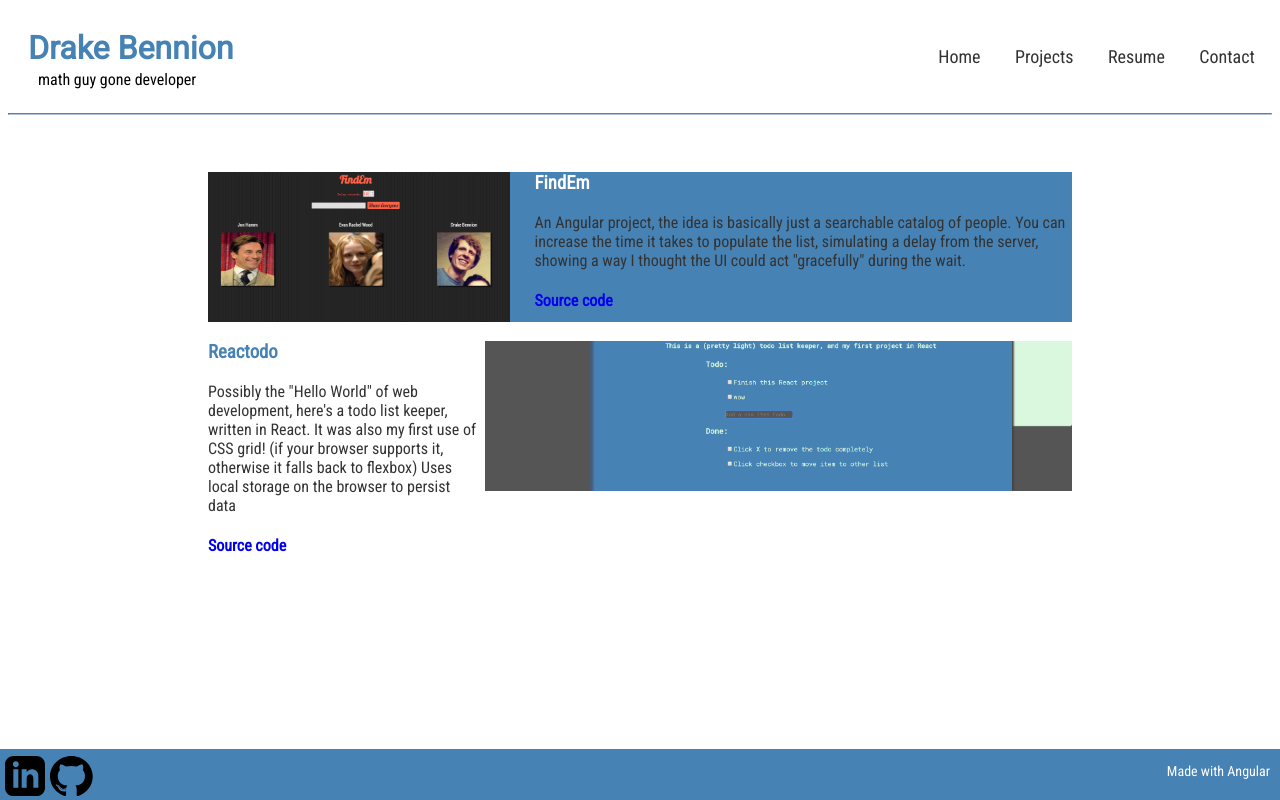
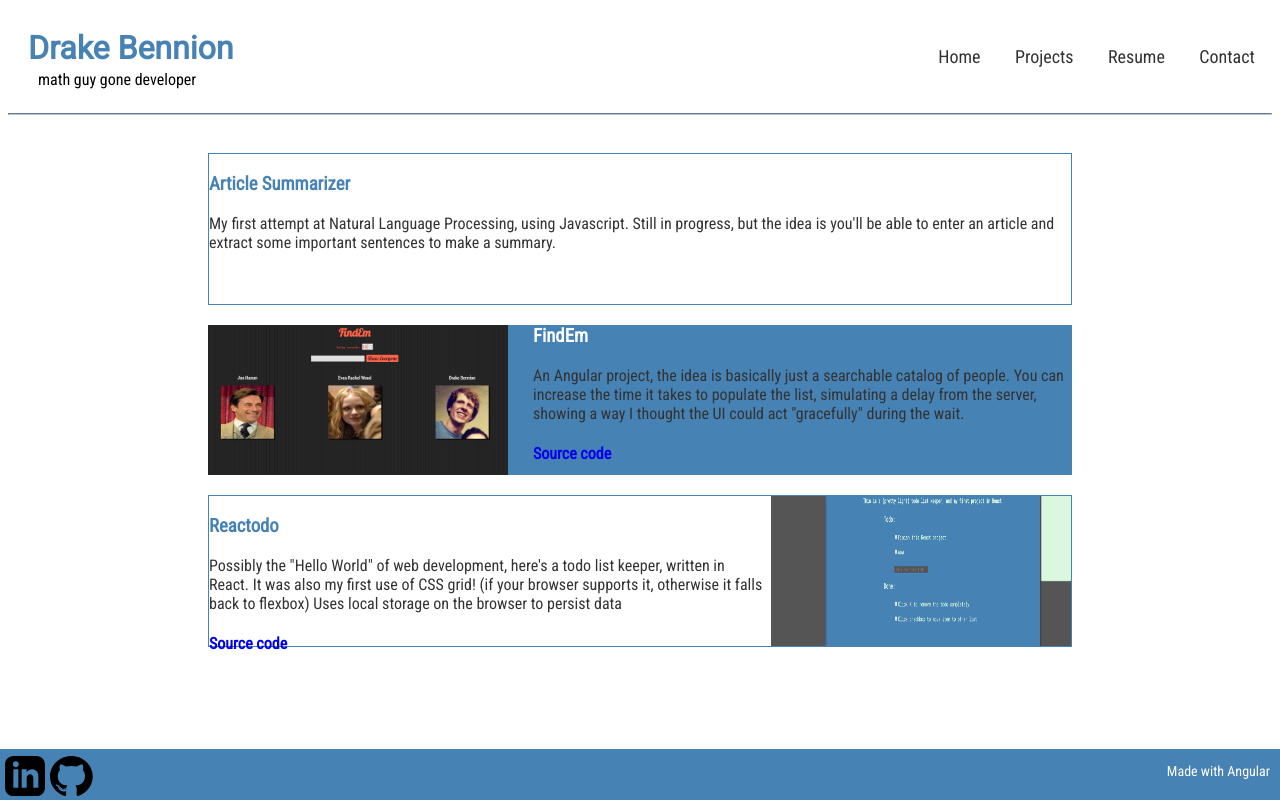
Before and after one commit to drakeywakey/drakeywakey.github.io, an Angular app: page /projects in a window 1280 px wide. Built offline with nearby package versions, Linux system fonts and the light colour scheme.

Commit message:
adding the nlp project info

```diff
--- a/src/app/projects.component.css
+++ b/src/app/projects.component.css
@@ -1,31 +1,41 @@
 a {
     text-decoration: none;
 }
+
 aside, img {
     color: #333;
-    background: steelblue;
     height: 150px;
+    margin-bottom: 20px;
 }
 
 img {
+    width: 300px;
+}
+
+a:nth-child(odd) aside {
+    background: white;
+    border: 1px solid steelblue;
+}
+
+a:nth-child(even) aside {
+    background: steelblue;
+}
+
+a:nth-child(odd) img {
+    float: right;
+    margin-left: 5px;
+    margin-right: 0;
+}
+
+a:nth-child(even) img {
     float: left;
     margin-right: 25px;
 }
 
-h3 {
-    color: #fff;
-}
-
-#Reactodo {
-    background: white;
-}
-
-#Reactodo h3 {
+a:nth-child(odd) h3 {
     color: steelblue;
 }
 
-#Reactodo img {
-    float: right;
-    margin-left: 5px;
-    margin-right: 0;
+a:nth-child(even) h3 {
+    color: white;
 }
--- a/src/app/projects.component.html
+++ b/src/app/projects.component.html
@@ -1,4 +1,13 @@
 <div id="projects">
+    <a target="_blank" href="https://github.com/drakeywakey/nlp">
+        <aside>
+            <h3>Article Summarizer</h3>
+            <p>My first attempt at Natural Language Processing, using Javascript.
+                Still in progress, but the idea is you'll be able to enter an
+                article and extract some important sentences to make a summary.
+            </p>
+        </aside>
+    </a>
     <a target="_blank" href="https://drakeywakey.github.io/people">
         <aside>
             <img src="../assets/findEm.PNG"/>
```
